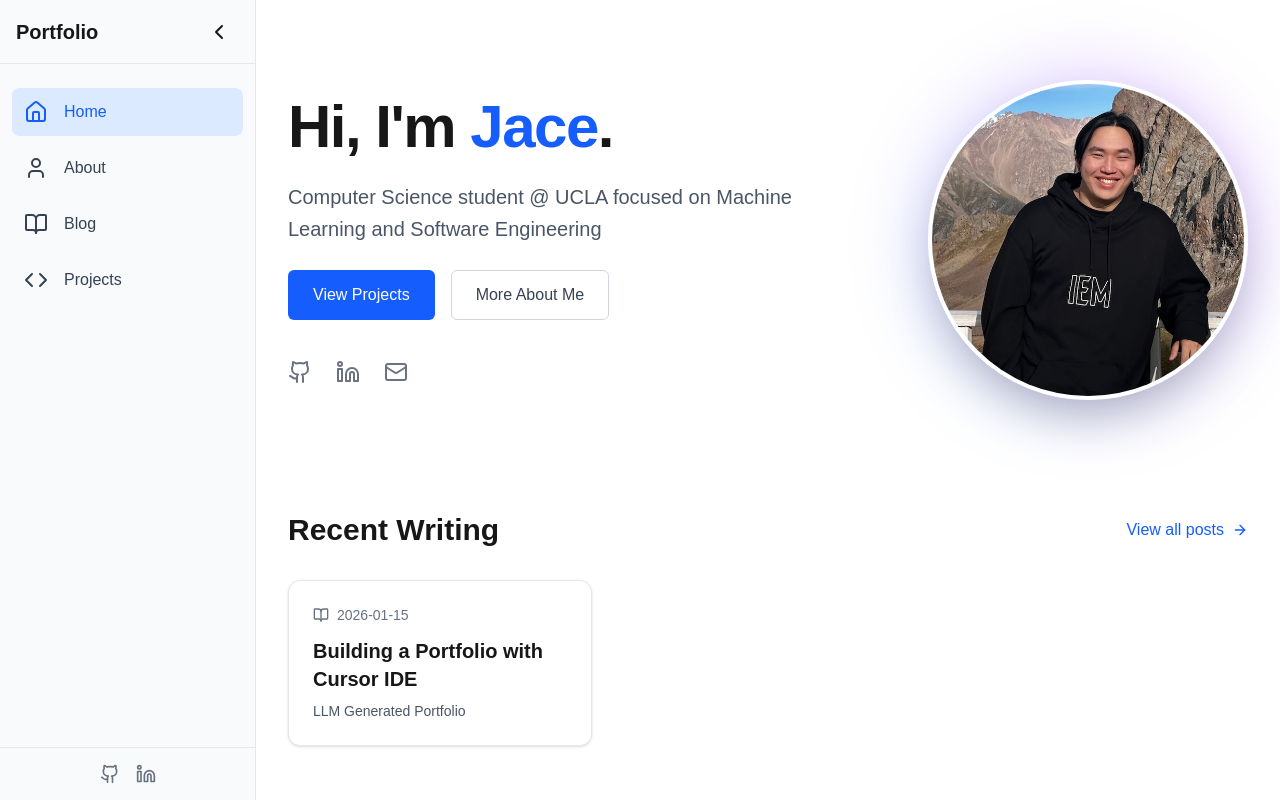
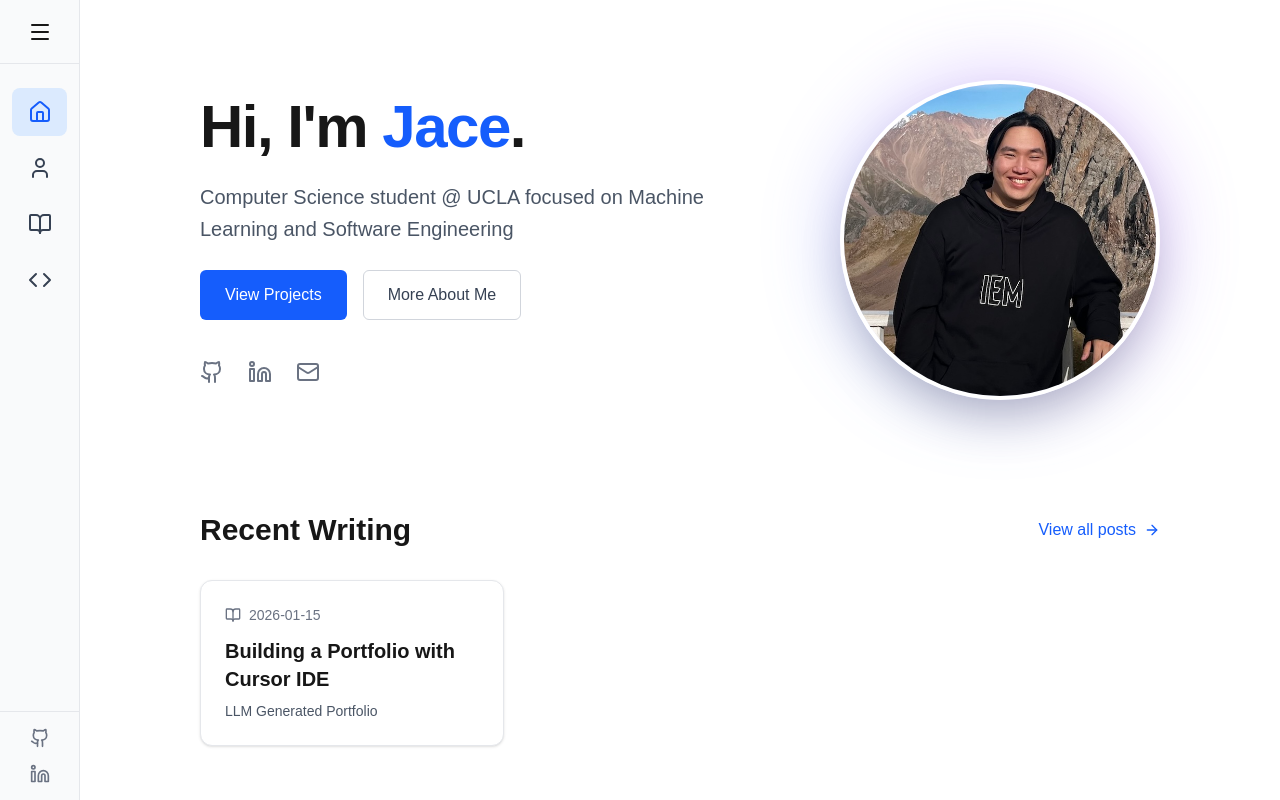
Before and after one commit to jacekasen/portfolio, a Next.js app: page / in a window 1280 px wide. Built offline with nearby package versions, Linux system fonts and the light colour scheme.

Commit message:
Make sidebar closed by default

```diff
--- a/src/components/Shell.tsx
+++ b/src/components/Shell.tsx
@@ -16,7 +16,7 @@ import {
 import { clsx } from 'clsx';
 
 export default function Shell({ children }: { children: React.ReactNode }) {
-  const [isExpanded, setIsExpanded] = useState(true);
+  const [isExpanded, setIsExpanded] = useState(false);
   const pathname = usePathname();
 
   const navItems = [
```
